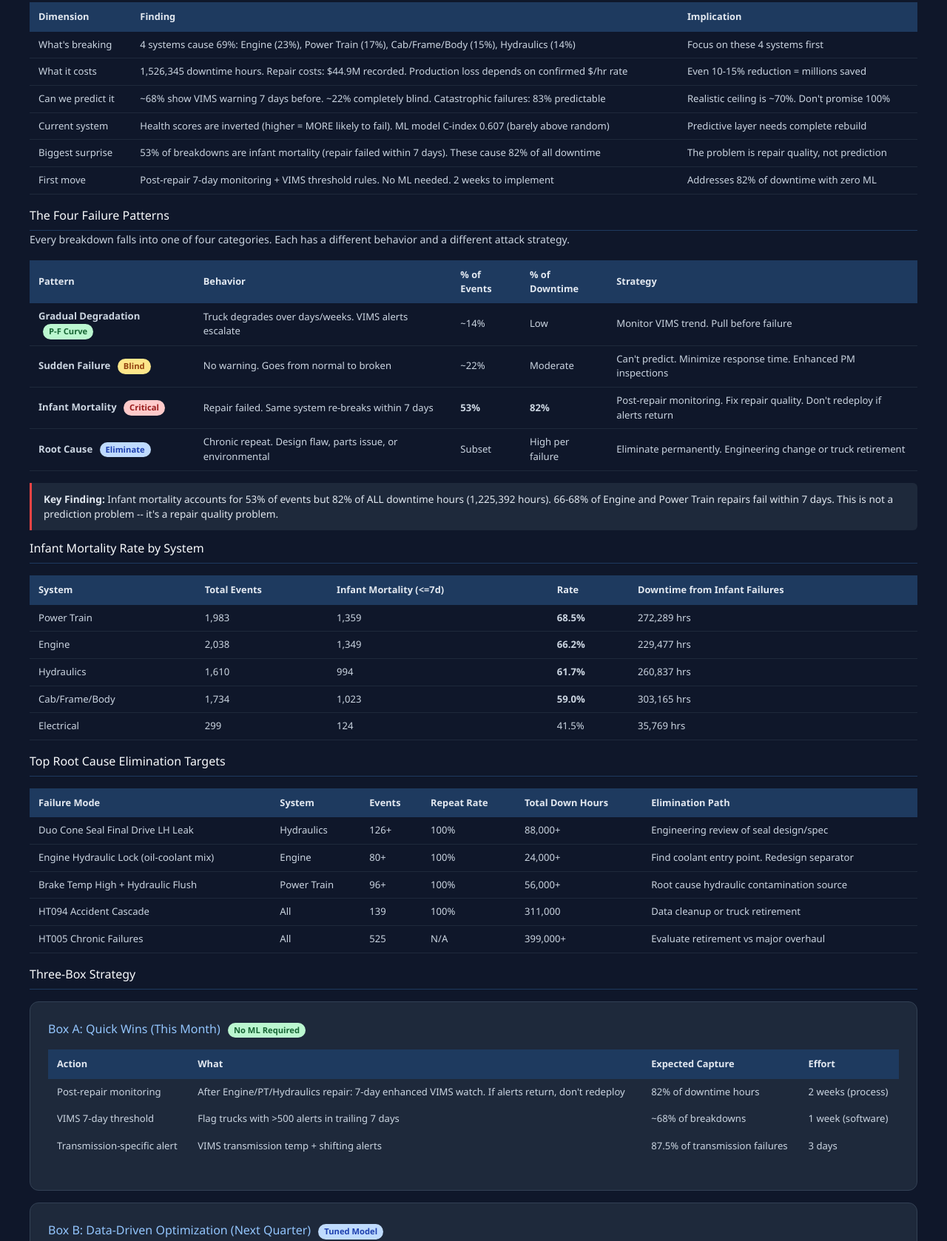
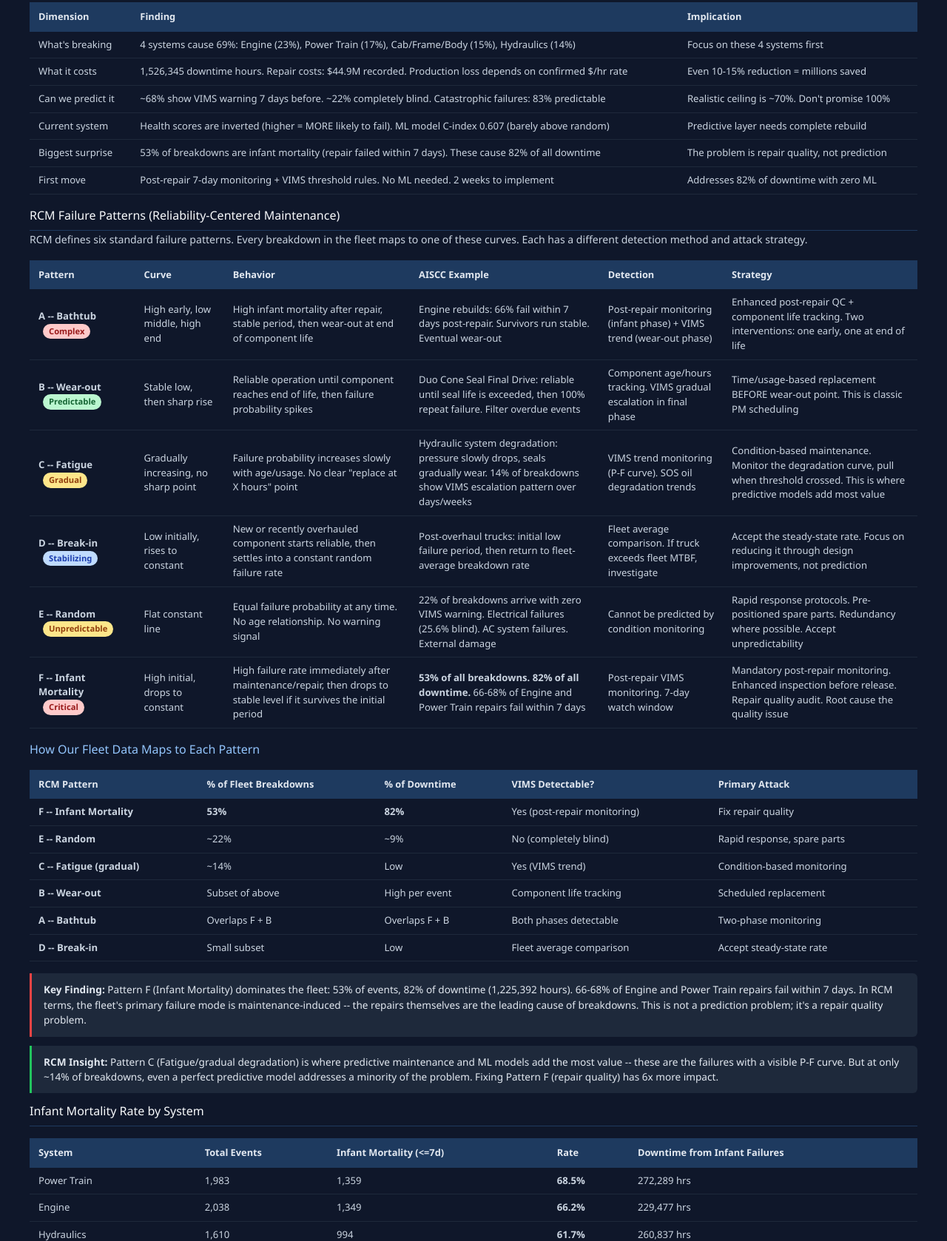
Before and after one commit to fvergaracontesse/aiscc-analysis, a plain HTML site: page index.html in a window 1280 px wide. Shown: the part 458-2136 px from the top of the page at 74% size. Drawn offline with nearby package versions, Linux system fonts and the light colour scheme.

Commit message:
Update to RCM 6-pattern failure classification (A-F curves)

```diff
--- a/index.html
+++ b/index.html
@@ -106,20 +106,38 @@
 <tr><td>First move</td><td>Post-repair 7-day monitoring + VIMS threshold rules. No ML needed. 2 weeks to implement</td><td>Addresses 82% of downtime with zero ML</td></tr>
 </table>
 
-<h2>The Four Failure Patterns</h2>
+<h2>RCM Failure Patterns (Reliability-Centered Maintenance)</h2>
 
-<p>Every breakdown falls into one of four categories. Each has a different behavior and a different attack strategy.</p>
+<p>RCM defines six standard failure patterns. Every breakdown in the fleet maps to one of these curves. Each has a different detection method and attack strategy.</p>
 
 <table>
-<tr><th>Pattern</th><th>Behavior</th><th>% of Events</th><th>% of Downtime</th><th>Strategy</th></tr>
-<tr><td><strong>Gradual Degradation</strong> <span class="badge badge-green">P-F Curve</span></td><td>Truck degrades over days/weeks. VIMS alerts escalate</td><td>~14%</td><td>Low</td><td>Monitor VIMS trend. Pull before failure</td></tr>
-<tr><td><strong>Sudden Failure</strong> <span class="badge badge-amber">Blind</span></td><td>No warning. Goes from normal to broken</td><td>~22%</td><td>Moderate</td><td>Can't predict. Minimize response time. Enhanced PM inspections</td></tr>
-<tr><td><strong>Infant Mortality</strong> <span class="badge badge-red">Critical</span></td><td>Repair failed. Same system re-breaks within 7 days</td><td><strong>53%</strong></td><td><strong>82%</strong></td><td>Post-repair monitoring. Fix repair quality. Don't redeploy if alerts return</td></tr>
-<tr><td><strong>Root Cause</strong> <span class="badge badge-blue">Eliminate</span></td><td>Chronic repeat. Design flaw, parts issue, or environmental</td><td>Subset</td><td>High per failure</td><td>Eliminate permanently. Engineering change or truck retirement</td></tr>
+<tr><th>Pattern</th><th>Curve</th><th>Behavior</th><th>AISCC Example</th><th>Detection</th><th>Strategy</th></tr>
+<tr><td><strong>A -- Bathtub</strong> <span class="badge badge-red">Complex</span></td><td>High early, low middle, high end</td><td>High infant mortality after repair, stable period, then wear-out at end of component life</td><td>Engine rebuilds: 66% fail within 7 days post-repair. Survivors run stable. Eventual wear-out</td><td>Post-repair monitoring (infant phase) + VIMS trend (wear-out phase)</td><td>Enhanced post-repair QC + component life tracking. Two interventions: one early, one at end of life</td></tr>
+<tr><td><strong>B -- Wear-out</strong> <span class="badge badge-green">Predictable</span></td><td>Stable low, then sharp rise</td><td>Reliable operation until component reaches end of life, then failure probability spikes</td><td>Duo Cone Seal Final Drive: reliable until seal life is exceeded, then 100% repeat failure. Filter overdue events</td><td>Component age/hours tracking. VIMS gradual escalation in final phase</td><td>Time/usage-based replacement BEFORE wear-out point. This is classic PM scheduling</td></tr>
+<tr><td><strong>C -- Fatigue</strong> <span class="badge badge-amber">Gradual</span></td><td>Gradually increasing, no sharp point</td><td>Failure probability increases slowly with age/usage. No clear "replace at X hours" point</td><td>Hydraulic system degradation: pressure slowly drops, seals gradually wear. 14% of breakdowns show VIMS escalation pattern over days/weeks</td><td>VIMS trend monitoring (P-F curve). SOS oil degradation trends</td><td>Condition-based maintenance. Monitor the degradation curve, pull when threshold crossed. This is where predictive models add most value</td></tr>
+<tr><td><strong>D -- Break-in</strong> <span class="badge badge-blue">Stabilizing</span></td><td>Low initially, rises to constant</td><td>New or recently overhauled component starts reliable, then settles into a constant random failure rate</td><td>Post-overhaul trucks: initial low failure period, then return to fleet-average breakdown rate</td><td>Fleet average comparison. If truck exceeds fleet MTBF, investigate</td><td>Accept the steady-state rate. Focus on reducing it through design improvements, not prediction</td></tr>
+<tr><td><strong>E -- Random</strong> <span class="badge badge-amber">Unpredictable</span></td><td>Flat constant line</td><td>Equal failure probability at any time. No age relationship. No warning signal</td><td>22% of breakdowns arrive with zero VIMS warning. Electrical failures (25.6% blind). AC system failures. External damage</td><td>Cannot be predicted by condition monitoring</td><td>Rapid response protocols. Pre-positioned spare parts. Redundancy where possible. Accept unpredictability</td></tr>
+<tr><td><strong>F -- Infant Mortality</strong> <span class="badge badge-red">Critical</span></td><td>High initial, drops to constant</td><td>High failure rate immediately after maintenance/repair, then drops to stable level if it survives the initial period</td><td><strong>53% of all breakdowns. 82% of all downtime.</strong> 66-68% of Engine and Power Train repairs fail within 7 days</td><td>Post-repair VIMS monitoring. 7-day watch window</td><td>Mandatory post-repair monitoring. Enhanced inspection before release. Repair quality audit. Root cause the quality issue</td></tr>
+</table>
+
+<h3>How Our Fleet Data Maps to Each Pattern</h3>
+
+<table>
+<tr><th>RCM Pattern</th><th>% of Fleet Breakdowns</th><th>% of Downtime</th><th>VIMS Detectable?</th><th>Primary Attack</th></tr>
+<tr><td><strong>F -- Infant Mortality</strong></td><td><strong>53%</strong></td><td><strong>82%</strong></td><td>Yes (post-repair monitoring)</td><td>Fix repair quality</td></tr>
+<tr><td><strong>E -- Random</strong></td><td>~22%</td><td>~9%</td><td>No (completely blind)</td><td>Rapid response, spare parts</td></tr>
+<tr><td><strong>C -- Fatigue (gradual)</strong></td><td>~14%</td><td>Low</td><td>Yes (VIMS trend)</td><td>Condition-based monitoring</td></tr>
+<tr><td><strong>B -- Wear-out</strong></td><td>Subset of above</td><td>High per event</td><td>Component life tracking</td><td>Scheduled replacement</td></tr>
+<tr><td><strong>A -- Bathtub</strong></td><td>Overlaps F + B</td><td>Overlaps F + B</td><td>Both phases detectable</td><td>Two-phase monitoring</td></tr>
+<tr><td><strong>D -- Break-in</strong></td><td>Small subset</td><td>Low</td><td>Fleet average comparison</td><td>Accept steady-state rate</td></tr>
 </table>
 
 <div class="finding critical">
-<strong>Key Finding:</strong> Infant mortality accounts for 53% of events but 82% of ALL downtime hours (1,225,392 hours). 66-68% of Engine and Power Train repairs fail within 7 days. This is not a prediction problem -- it's a repair quality problem.
+<strong>Key Finding:</strong> Pattern F (Infant Mortality) dominates the fleet: 53% of events, 82% of downtime (1,225,392 hours). 66-68% of Engine and Power Train repairs fail within 7 days. In RCM terms, the fleet's primary failure mode is maintenance-induced -- the repairs themselves are the leading cause of breakdowns. This is not a prediction problem; it's a repair quality problem.
+</div>
+
+<div class="finding success">
+<strong>RCM Insight:</strong> Pattern C (Fatigue/gradual degradation) is where predictive maintenance and ML models add the most value -- these are the failures with a visible P-F curve. But at only ~14% of breakdowns, even a perfect predictive model addresses a minority of the problem. Fixing Pattern F (repair quality) has 6x more impact.
 </div>
 
 <h2>Infant Mortality Rate by System</h2>
```
